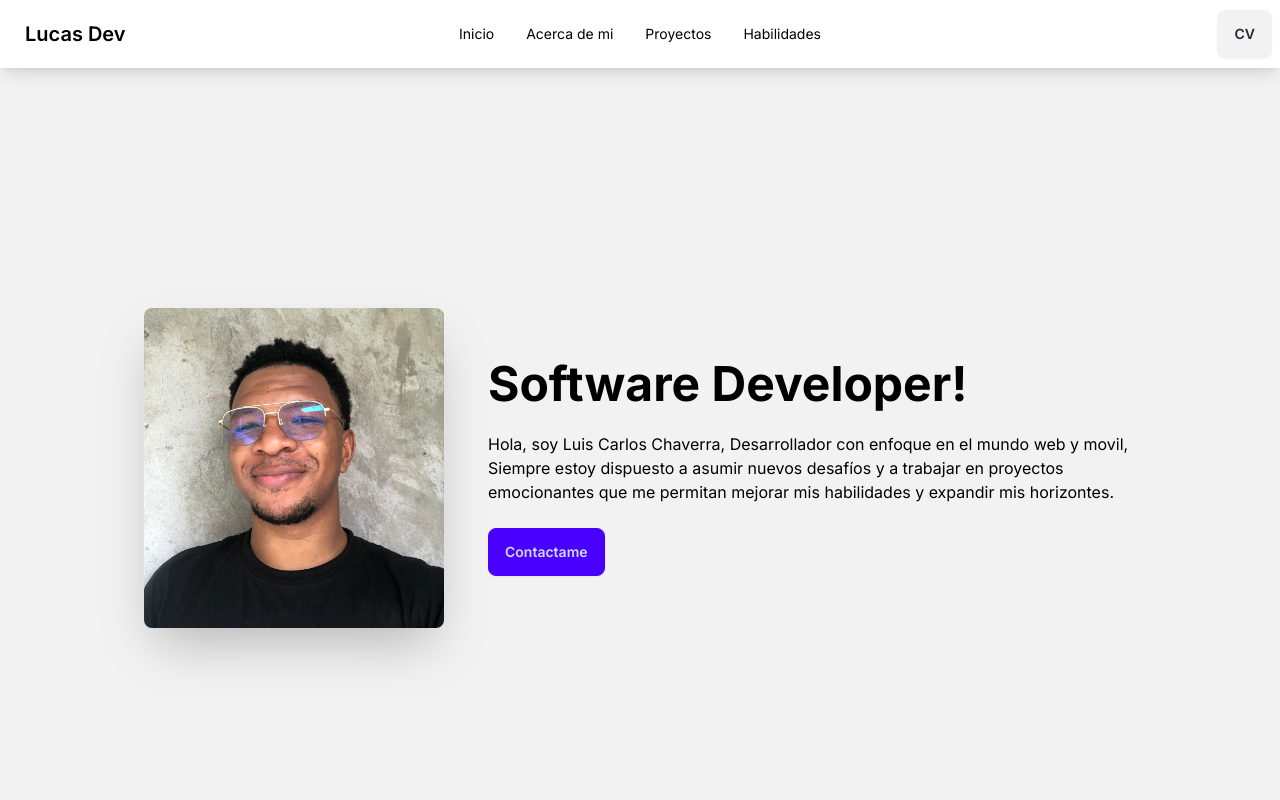
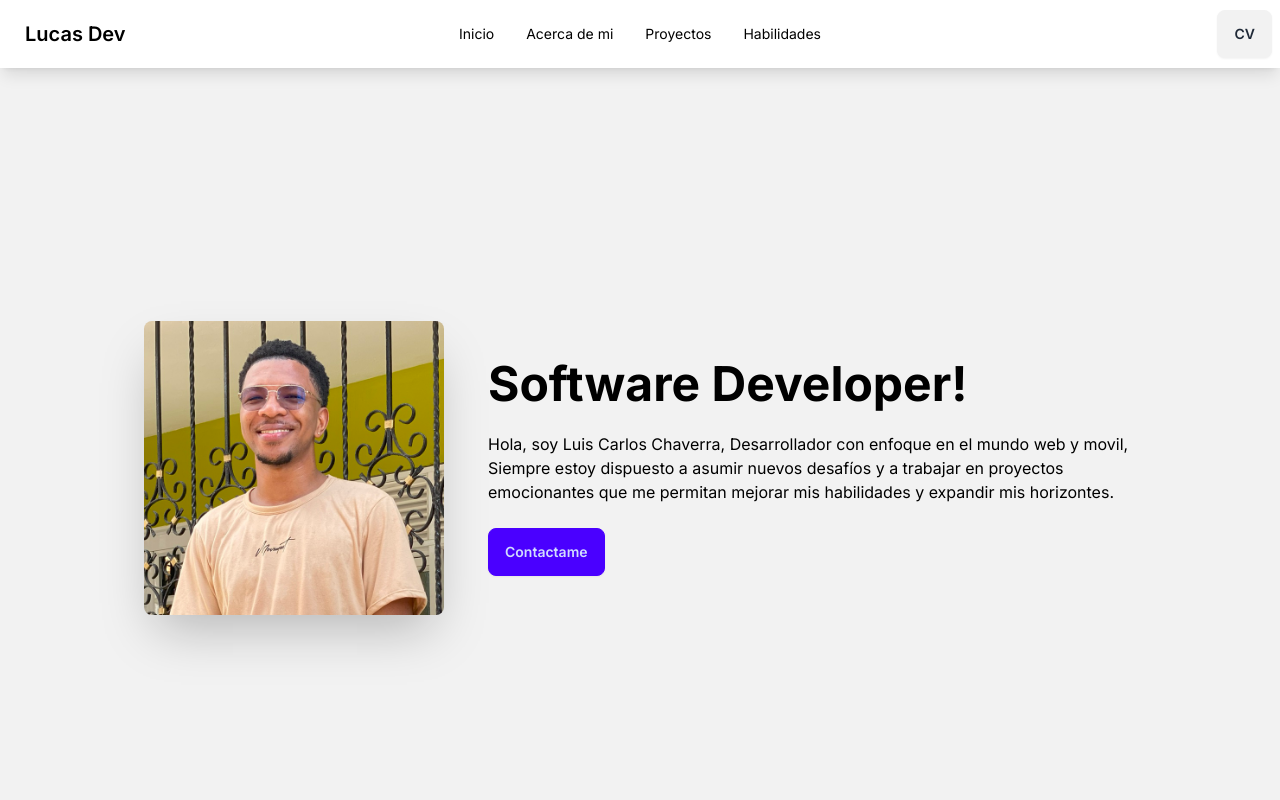
Before and after one commit to lcchaverra/Lucas-Portafolio, a Next.js app: page / in a window 1280 px wide. Shown: the top 800 px of the page. Built offline with nearby package versions, Linux system fonts and the light colour scheme.

Commit message:
Update: se actualiza la foto del hero

```diff
--- a/src/components/Hero/Hero.tsx
+++ b/src/components/Hero/Hero.tsx
@@ -43,7 +43,7 @@ const Hero = () => {
         <Toaster />
         <div className="hero min-h-screen bg-base-200 max-w-full" id="hero">
             <div className="hero-content flex-col lg:flex-row w-4/5">
-                <Image src="/img/me/1.jpeg" alt="Foto de perfil" width={300} height={300} className="rounded-lg shadow-2xl mr-7" />
+                <Image src="/img/me/1.jpg" alt="Foto de perfil" width={300} height={300} className="rounded-lg shadow-2xl mr-7" />
                 <div>
                 <h1 className="text-5xl font-bold">Software Developer!</h1>
                 <p className="py-6">Hola, soy Luis Carlos Chaverra, Desarrollador con enfoque en el mundo web y movil, Siempre estoy dispuesto a asumir nuevos desafíos y a trabajar en proyectos emocionantes que me permitan mejorar mis habilidades y expandir mis horizontes.</p>
```
Also changed, not shown: public/img/me/1.jpeg (deleted), public/img/me/1.jpg (added).
